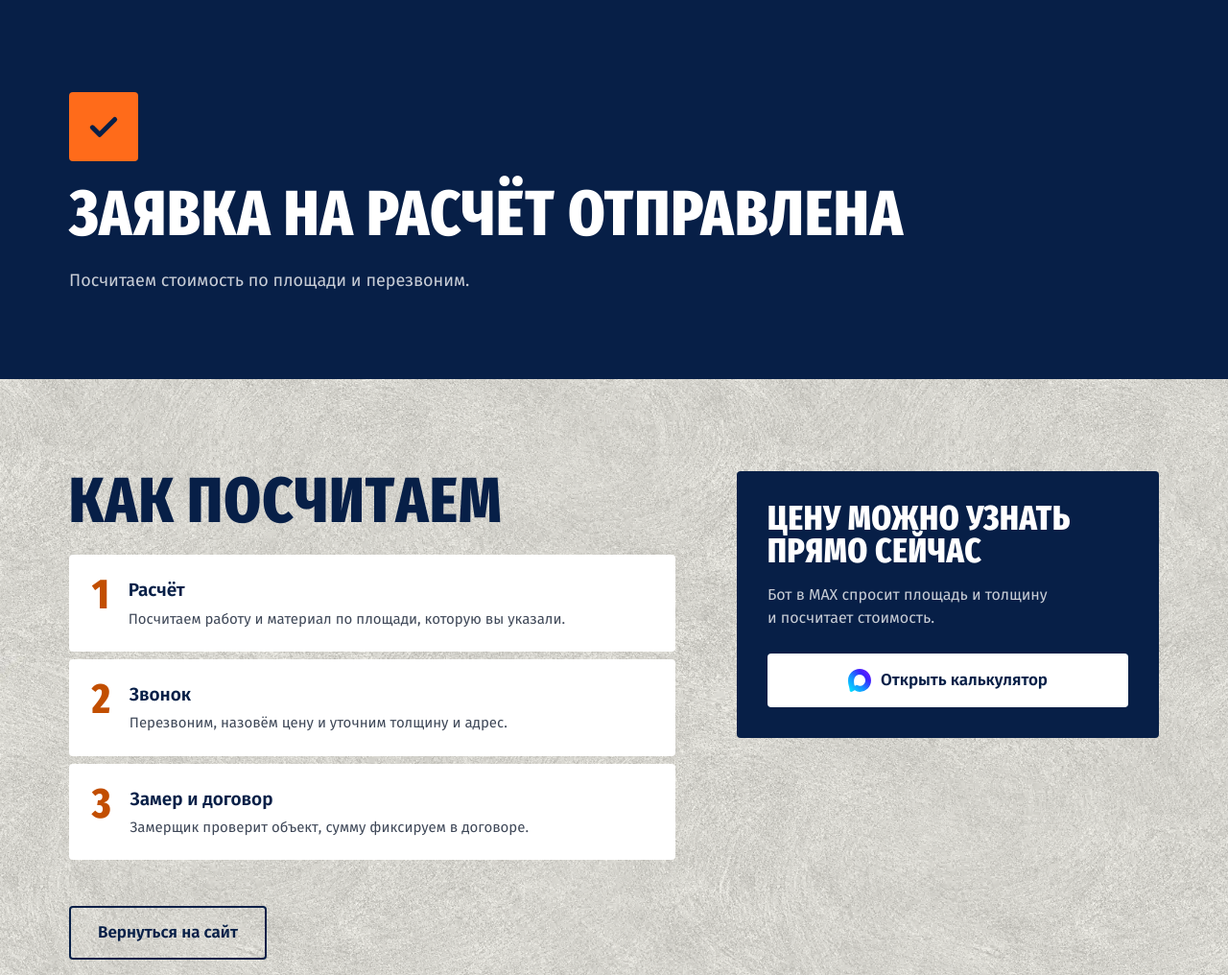
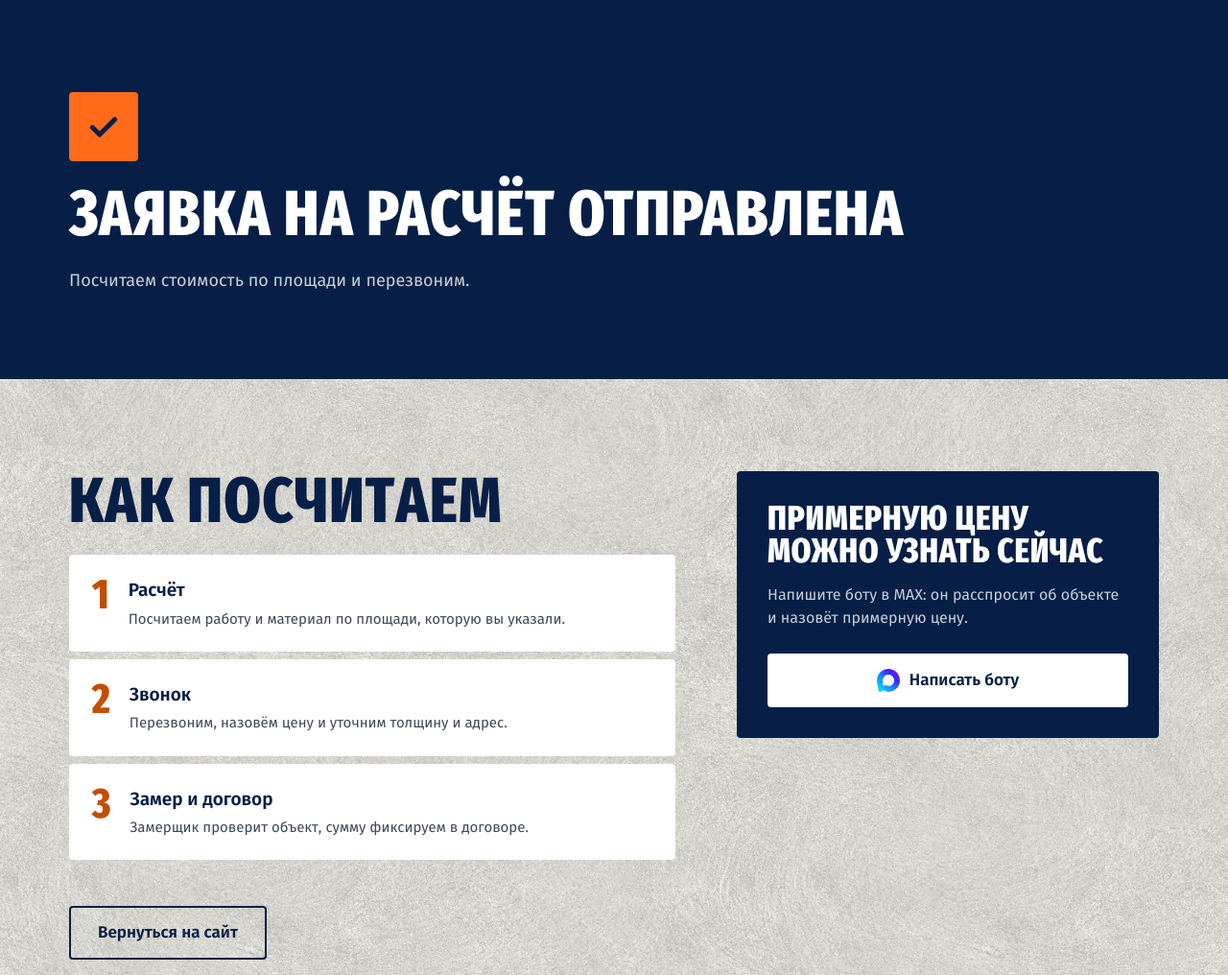
Before and after one commit to TorfinKissed1/cmo24, a plain HTML site: page html/spasibo-srednyaya.html in a window 1280 px wide. Shown: the part 84-1100 px from the top of the page at 96% size. Drawn offline with Linux system fonts and the light colour scheme.

Commit message:
Тексты про бота в MAX без обещания «сразу назовёт цену»
Блок расчёта, ответ про цену в вопросах и карточка на странице «спасибо»:
бот расспросит об объекте и назовёт примерную цену.

Проверено: снимок блока на 1440 и 375, страница «спасибо» собрана с новым текстом

```diff
--- a/html/spasibo-srednyaya.html
+++ b/html/spasibo-srednyaya.html
@@ -81,10 +81,10 @@
         </ol>
       </div>
       <div class="next__card">
-        <h2 class="next__card-title">Цену можно узнать прямо сейчас</h2>
-        <p class="next__card-text">Бот в&nbsp;MAX спросит площадь и&nbsp;толщину и&nbsp;посчитает стоимость.</p>
+        <h2 class="next__card-title">Примерную цену можно узнать сейчас</h2>
+        <p class="next__card-text">Напишите боту в&nbsp;MAX: он расспросит об&nbsp;объекте и&nbsp;назовёт примерную цену.</p>
         <div class="next__actions">
-          <a class="button button--light" href="https://max.ru/id772126461600_1_bot" target="_blank" rel="noopener" data-goal="click_max_bot"><svg class="button__icon" aria-hidden="true"><use href="#i-max"></use></svg>Открыть калькулятор</a>
+          <a class="button button--light" href="https://max.ru/id772126461600_1_bot" target="_blank" rel="noopener" data-goal="click_max_bot"><svg class="button__icon" aria-hidden="true"><use href="#i-max"></use></svg>Написать боту</a>
         </div>
       </div>
     </div>
```
Also changed, not shown: index.html (+2 -2 lines).
